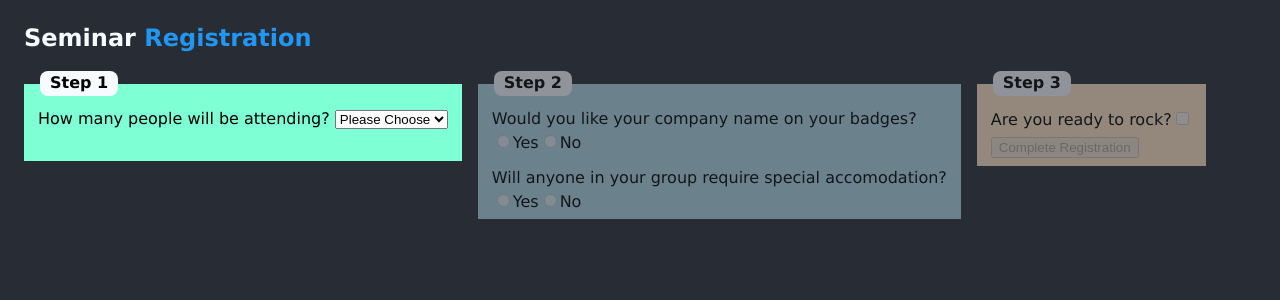
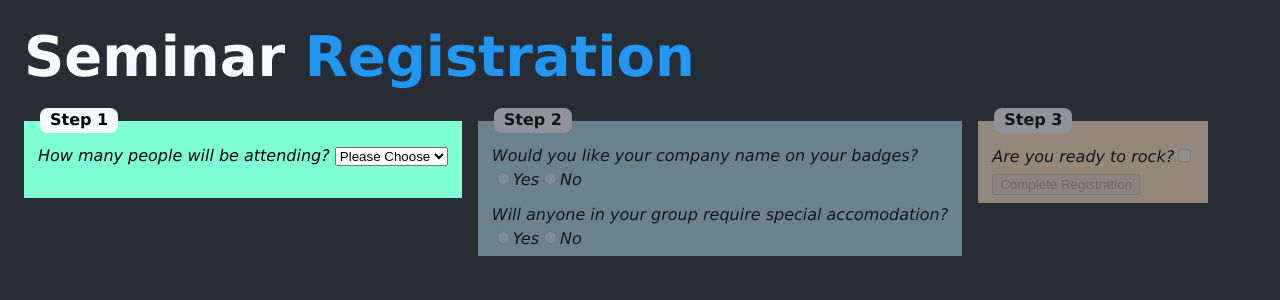
Before and after one commit to f17208/seminar-registration, a React (Create React App) app: page / in a window 1280 px wide. Shown: the top 300 px of the page. Built offline with nearby package versions, Linux system fonts and the light colour scheme.

Commit message:
style(App): minor fixes;

```diff
--- a/src/App.css
+++ b/src/App.css
@@ -16,7 +16,7 @@
 .App-header {
   color: var(--bg-paper-color);
   font-weight: bolder;
-  font-size: 1.5em;
+  font-size: 3.5em;
 }
 
 .App-main {
--- a/src/components/common/Step/Step.css
+++ b/src/components/common/Step/Step.css
@@ -18,6 +18,10 @@
   font-weight: bold;
 }
 
+.Step-content {
+  font-style: italic;
+}
+
 .Step-fieldset {
   padding-top: 0;
   padding-bottom: 0;
```
